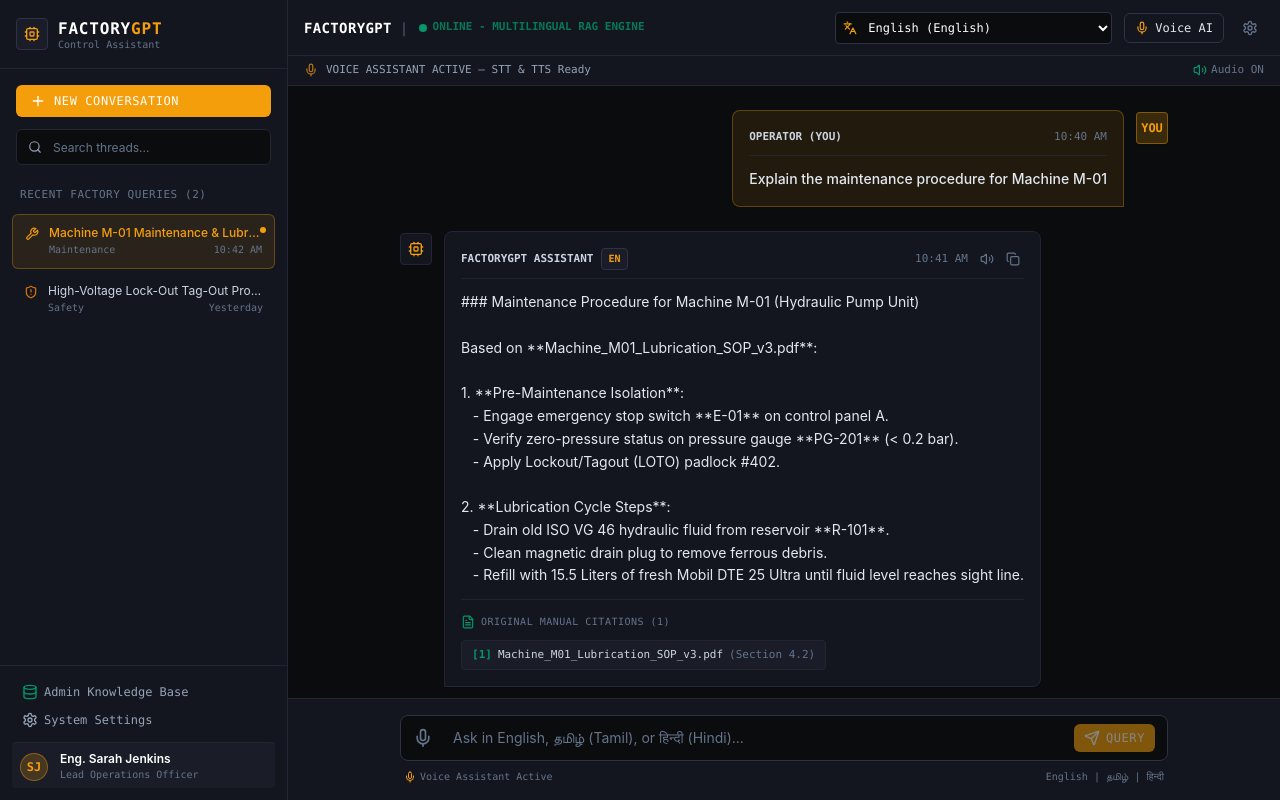
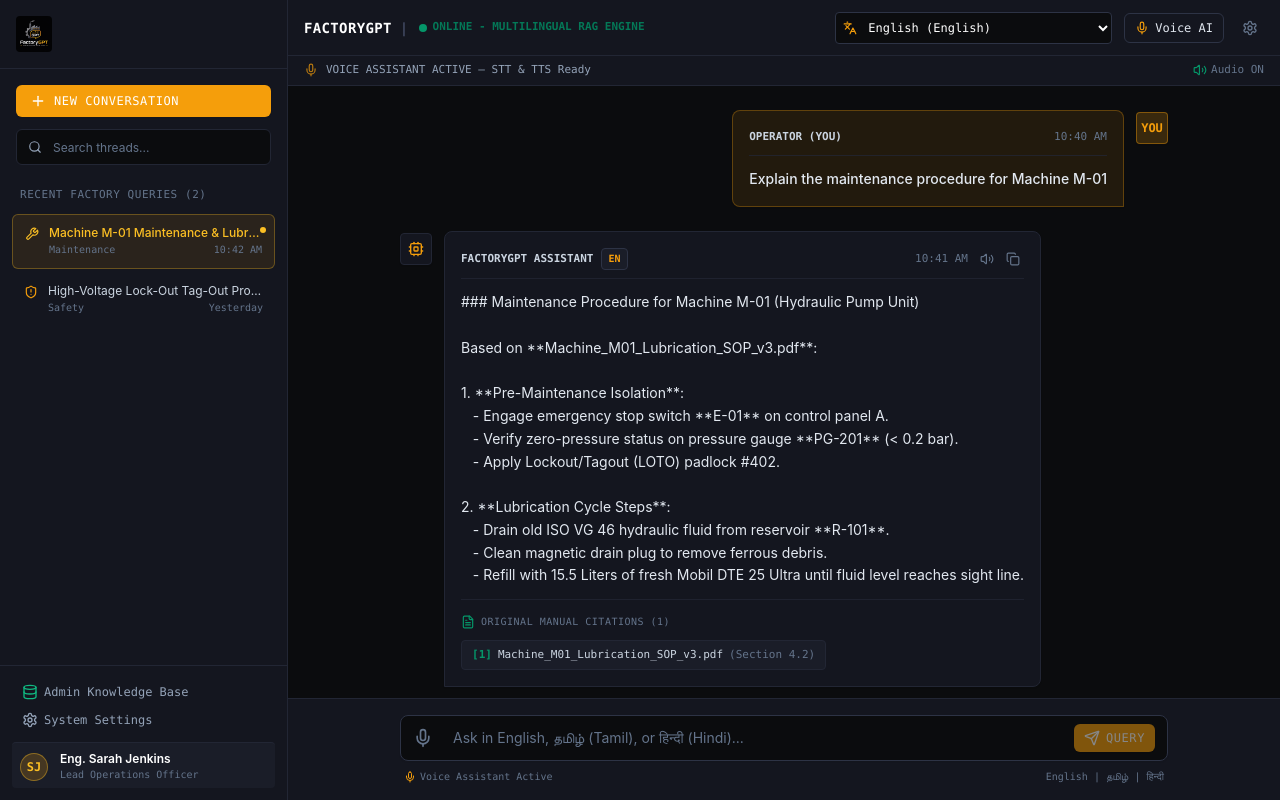
Before and after one commit to HARSHAN-7/FactoryGPT, a Next.js app: page /chat in a window 1280 px wide. Built offline with nearby package versions, Linux system fonts and the light colour scheme.

Commit message:
feat: integrate official FactoryGPT brand logo asset across app

```diff
--- a/src/components/chat/ChatSidebar.tsx
+++ b/src/components/chat/ChatSidebar.tsx
@@ -3,7 +3,7 @@
 import React, { useState } from 'react';
 import Link from 'next/link';
 import {
-  Plus, MessageSquare, Search, Settings, Cpu, User,
+  Plus, MessageSquare, Search, Settings, User,
   ChevronRight, Database, LayoutDashboard, X, Wrench, ShieldAlert, BarChart3
 } from 'lucide-react';
 import { Button } from '@/components/ui/Button';
@@ -36,29 +36,27 @@ export function ChatSidebar({
 
   const getCategoryIcon = (category: string) => {
     switch (category) {
-      case 'Maintenance': return <Wrench className="w-3.5 h-3.5 text-accent-orange" />;
-      case 'Safety': return <ShieldAlert className="w-3.5 h-3.5 text-amber-600" />;
-      case 'Data Analytics': return <BarChart3 className="w-3.5 h-3.5 text-emerald-600" />;
+      case 'Maintenance': return <Wrench className="w-3.5 h-3.5 text-gold-500" />;
+      case 'Safety': return <ShieldAlert className="w-3.5 h-3.5 text-amber-500" />;
+      case 'Data Analytics': return <BarChart3 className="w-3.5 h-3.5 text-emerald-500" />;
       default: return <MessageSquare className="w-3.5 h-3.5 text-industrial-500" />;
     }
   };
 
   const sidebarContent = (
     <div className="h-full flex flex-col justify-between bg-industrial-900 border-r border-industrial-800 text-industrial-200 shadow-sm">
-      {/* Top Header & Brand */}
+      {/* Top Header & Brand with Official Logo */}
       <div>
         <div className="p-4 border-b border-industrial-800 flex items-center justify-between bg-industrial-900">
           <Link href="/" className="flex items-center gap-2.5 group">
-            <div className="w-8 h-8 rounded bg-industrial-850 border border-industrial-700 flex items-center justify-center text-accent-orange group-hover:border-accent-orange">
-              <Cpu className="w-4 h-4" />
-            </div>
-            <div>
-              <span className="font-bold text-base text-industrial-100 tracking-wider font-mono">FACTORY<span className="text-accent-orange">GPT</span></span>
-              <span className="text-[10px] text-industrial-500 block -mt-1 font-mono">Control Assistant</span>
-            </div>
+            <img
+              src="/logo.png"
+              alt="FactoryGPT Official Logo"
+              className="h-9 w-auto object-contain rounded"
+            />
           </Link>
           {onCloseMobile && (
-            <button onClick={onCloseMobile} className="md:hidden text-industrial-500 hover:text-industrial-100 p-1">
+            <button onClick={onCloseMobile} className="md:hidden text-industrial-500 hover:text-white p-1">
               <X className="w-5 h-5" />
             </button>
           )}
@@ -110,8 +108,8 @@ export function ChatSidebar({
                   className={cn(
                     'w-full text-left px-3 py-2.5 rounded-md flex items-start gap-2.5 text-xs transition-colors group relative',
                     isActive
-                      ? 'bg-accent-orange/10 text-accent-orange font-medium border border-accent-orange/30'
-                      : 'hover:bg-industrial-850 text-industrial-300 hover:text-industrial-100'
+                      ? 'bg-gold-600/10 text-gold-500 font-medium border border-gold-500/30'
+                      : 'hover:bg-industrial-850 text-industrial-300 hover:text-white'
                   )}
                 >
                   <span className="mt-0.5 shrink-0">
@@ -124,7 +122,7 @@ export function ChatSidebar({
                       <span>{conv.updatedAt}</span>
                     </div>
                   </div>
-                  {isActive && <span className="w-1.5 h-1.5 rounded-full bg-accent-orange absolute right-2 top-3" />}
+                  {isActive && <span className="w-1.5 h-1.5 rounded-full bg-gold-500 absolute right-2 top-3" />}
                 </button>
               );
             })
@@ -135,23 +133,23 @@ export function ChatSidebar({
       {/* Footer Controls & User Profile */}
       <div className="p-3 border-t border-industrial-800 space-y-2 bg-industrial-900">
         <Link href="/admin">
-          <Button variant="ghost" size="sm" className="w-full justify-start text-xs font-mono text-industrial-400 hover:text-industrial-100" icon={<Database className="w-4 h-4 text-emerald-600" />}>
+          <Button variant="ghost" size="sm" className="w-full justify-start text-xs font-mono text-industrial-400 hover:text-white" icon={<Database className="w-4 h-4 text-emerald-500" />}>
             Admin Knowledge Base
           </Button>
         </Link>
         <Link href="/settings">
-          <Button variant="ghost" size="sm" className="w-full justify-start text-xs font-mono text-industrial-400 hover:text-industrial-100" icon={<Settings className="w-4 h-4" />}>
+          <Button variant="ghost" size="sm" className="w-full justify-start text-xs font-mono text-industrial-400 hover:text-white" icon={<Settings className="w-4 h-4" />}>
             System Settings
           </Button>
         </Link>
 
         {/* User Card */}
         <div className="pt-2 border-t border-industrial-800 flex items-center gap-3 px-2 py-1.5 rounded bg-industrial-850">
-          <div className="w-7 h-7 rounded-full bg-accent-orange/20 border border-accent-orange/40 flex items-center justify-center text-accent-orange text-xs font-bold font-mono">
+          <div className="w-7 h-7 rounded-full bg-gold-600/20 border border-gold-500/40 flex items-center justify-center text-gold-500 text-xs font-bold font-mono">
             SJ
           </div>
           <div className="flex-1 truncate">
-            <div className="text-xs font-semibold text-industrial-100 truncate">Eng. Sarah Jenkins</div>
+            <div className="text-xs font-semibold text-white truncate">Eng. Sarah Jenkins</div>
             <div className="text-[10px] text-industrial-500 truncate font-mono">Lead Operations Officer</div>
           </div>
         </div>
@@ -169,7 +167,7 @@ export function ChatSidebar({
       {/* Mobile Drawer */}
       {isMobileOpen && (
         <div className="md:hidden fixed inset-0 z-50 flex">
-          <div className="fixed inset-0 bg-black/40 backdrop-blur-sm" onClick={onCloseMobile} />
+          <div className="fixed inset-0 bg-black/50 backdrop-blur-sm" onClick={onCloseMobile} />
           <div className="relative w-80 max-w-[85vw] h-full z-10">
             {sidebarContent}
           </div>
--- a/src/components/layout/AdminSidebar.tsx
+++ b/src/components/layout/AdminSidebar.tsx
@@ -5,7 +5,7 @@ import Link from 'next/link';
 import { usePathname } from 'next/navigation';
 import {
   LayoutDashboard, Wrench, FileText, Database,
-  BarChart3, Settings, Cpu, ArrowLeft, MessageSquare
+  BarChart3, Settings, ArrowLeft, MessageSquare
 } from 'lucide-react';
 import { cn } from '@/lib/utils';
 import { Button } from '@/components/ui/Button';
@@ -25,16 +25,14 @@ export function AdminSidebar() {
   return (
     <aside className="w-64 bg-industrial-900 border-r border-industrial-800 text-industrial-200 h-screen sticky top-0 flex flex-col justify-between shrink-0 font-sans shadow-sm">
       <div>
-        {/* Brand Header */}
+        {/* Brand Header with Official Logo */}
         <div className="p-4 border-b border-industrial-800 flex items-center justify-between bg-industrial-900">
           <Link href="/" className="flex items-center gap-2.5 group">
-            <div className="w-8 h-8 rounded bg-industrial-850 border border-industrial-700 flex items-center justify-center text-accent-orange group-hover:border-accent-orange">
-              <Cpu className="w-4 h-4" />
-            </div>
-            <div>
-              <span className="font-bold text-base text-industrial-100 tracking-wider font-mono">FACTORY<span className="text-accent-orange">GPT</span></span>
-              <span className="text-[10px] text-industrial-500 block -mt-1 font-mono">Admin Portal</span>
-            </div>
+            <img
+              src="/logo.png"
+              alt="FactoryGPT Official Logo"
+              className="h-9 w-auto object-contain rounded"
+            />
           </Link>
         </div>
 
@@ -52,11 +50,11 @@ export function AdminSidebar() {
                 className={cn(
                   'flex items-center gap-3 px-3 py-2.5 rounded-md text-xs font-mono transition-colors',
                   isActive
-                    ? 'bg-accent-orange/10 text-accent-orange font-bold border border-accent-orange/30'
-                    : 'text-industrial-400 hover:bg-industrial-850 hover:text-industrial-100'
+                    ? 'bg-gold-600/10 text-gold-500 font-bold border border-gold-500/30'
+                    : 'text-industrial-400 hover:bg-industrial-850 hover:text-white'
                 )}
               >
-                <span className={isActive ? 'text-accent-orange' : ''}>{item.icon}</span>
+                <span className={isActive ? 'text-gold-500' : ''}>{item.icon}</span>
                 <span>{item.label}</span>
               </Link>
             );
@@ -72,7 +70,7 @@ export function AdminSidebar() {
           </Button>
         </Link>
         <Link href="/">
-          <Button variant="ghost" size="sm" className="w-full justify-start font-mono text-xs text-industrial-500 hover:text-industrial-100" icon={<ArrowLeft className="w-4 h-4" />}>
+          <Button variant="ghost" size="sm" className="w-full justify-start font-mono text-xs text-industrial-500 hover:text-white" icon={<ArrowLeft className="w-4 h-4" />}>
             Return to Landing
           </Button>
         </Link>
--- a/src/components/navigation/LandingNav.tsx
+++ b/src/components/navigation/LandingNav.tsx
@@ -2,7 +2,7 @@
 
 import * as React from 'react';
 import Link from 'next/link';
-import { Construction, ArrowUpRight, Menu, X } from 'lucide-react';
+import { ArrowUpRight, Menu, X } from 'lucide-react';
 import { Button } from '@/components/ui/Button';
 
 export function LandingNav() {
@@ -11,14 +11,13 @@ export function LandingNav() {
   return (
     <header className="sticky top-0 z-50 w-full border-b border-industrial-800/80 bg-industrial-950/85 backdrop-blur-lg">
       <div className="max-w-7xl mx-auto px-4 sm:px-6 lg:px-8 h-20 flex items-center justify-between">
-        {/* Brand Logo matching template image */}
-        <Link href="/" className="flex items-center gap-2.5 group">
-          <div className="w-9 h-9 rounded-lg bg-gold-600/10 border border-gold-500/30 flex items-center justify-center text-gold-500 group-hover:scale-105 transition-transform">
-            <Construction className="w-5 h-5" />
-          </div>
-          <span className="font-bold text-xl text-white tracking-tight font-sans">
-            Factory<span className="text-gold-500">GPT</span>
-          </span>
+        {/* Official FactoryGPT Brand Logo */}
+        <Link href="/" className="flex items-center gap-3 group">
+          <img
+            src="/logo.png"
+            alt="FactoryGPT Official Logo"
+            className="h-10 w-auto object-contain rounded-lg group-hover:scale-105 transition-transform"
+          />
         </Link>
 
         {/* Center Nav Links matching template image */}
```
Also changed, not shown: public/logo.png (added).
